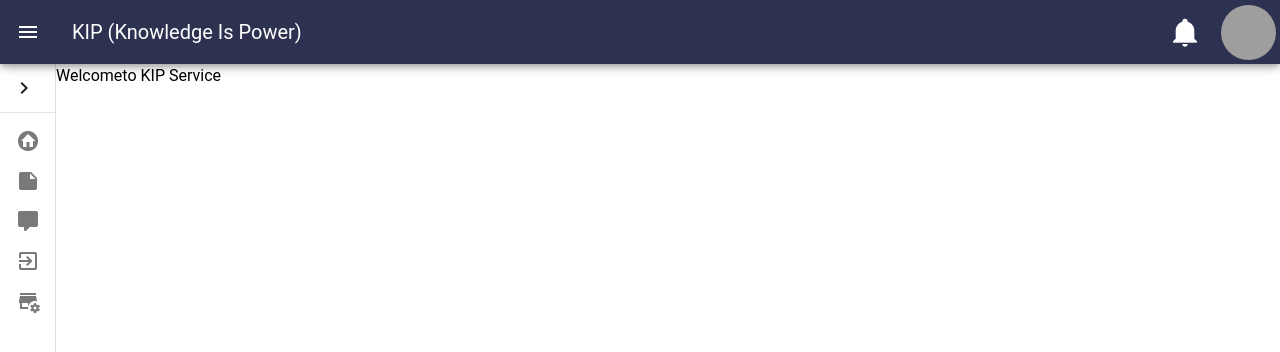
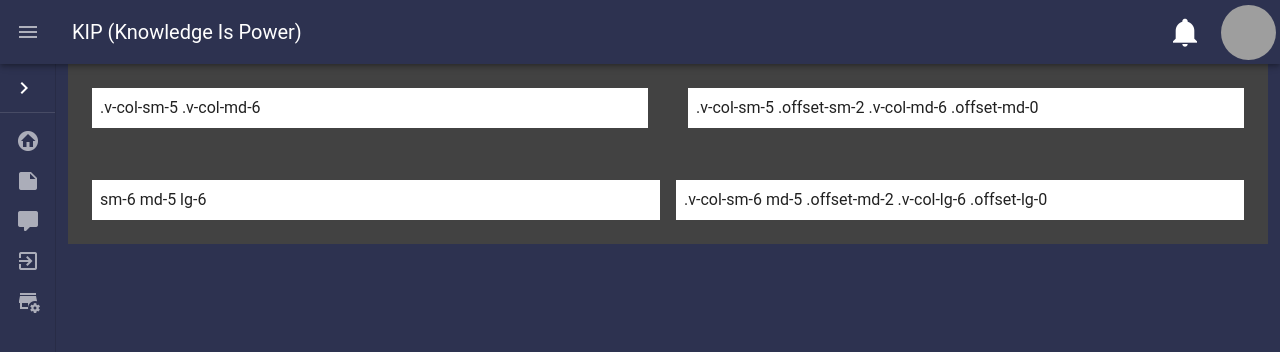
Before and after one commit to beyond-sw-camp/be03-fin-5TEAM-KIP, a Nuxt app in the folder kip-fe/: page / in a window 1280 px wide. Shown: the top 352 px of the page. Built offline with nearby package versions, Linux system fonts and the light colour scheme; grey boxes are pictures that could not be loaded.

Commit message:
[Front] 기본적인 배경색 설정

```diff
--- a/kip-fe/app.vue
+++ b/kip-fe/app.vue
@@ -20,3 +20,9 @@ a {
   text-decoration: none;
 }
 </style>
+
+<!-- v-container 프론트 반응형 1 단위 -->
+<!-- xl 1920(160px) => 1800(150px) -->
+<!-- lg 1280(106px) => 1200(100px) -->
+<!-- md  960( 80px) =>  900( 75px) -->
+<!-- sm  600( 50px) =>  959( 80px) -->
--- /dev/null
+++ b/kip-fe/assets/css/color.css
@@ -0,0 +1,7 @@
+:root{
+    --primary-color: #2D3250;
+    --secondary-color: #7077A1;
+    --botton-color: #0085DB;
+    --sheet-color: #eeeeee;
+    --text-color: #000000;
+}
--- a/kip-fe/layouts/default.vue
+++ b/kip-fe/layouts/default.vue
@@ -16,20 +16,15 @@ const handleRailClick = () => {
 </script>
 
 <template>
-  <v-layout class="rounded rounded-md">
+  <v-layout>
 
     <!--  상단메뉴  -->
-    <v-app-bar
-        location="top"
-        density="default"
-        :color="KipColor().kipMainColor"
-        :elevation="5"
-    >
+    <v-app-bar :color="KipColor().kipMainColor">
 
       <template #prepend>
         <!-- 햄버거 버튼 -->
         <v-app-bar-nav-icon
-            variant="text"
+            variant="plain"
             @click.stop="$event => drawer = !drawer"
         />
       </template>
@@ -100,6 +95,7 @@ const handleRailClick = () => {
 
     <!--  좌측메뉴  -->
     <v-navigation-drawer
+        :color="KipColor().kipMainColor"
         v-model="drawer"
         :rail="rail"
         permanent>
@@ -113,3 +109,21 @@ const handleRailClick = () => {
 
   </v-layout>
 </template>
+
+<style>
+/* 공통컬러 불러오기 */
+@import '../assets/css/color.css';
+
+.v-main{
+  background-color: var(--primary-color);
+  height: 100vh;
+}
+.v-sheet {
+  border-radius: 20px;
+}
+.v-navigation-drawer__content {
+  color: white;
+}
+
+
+</style>
--- a/kip-fe/pages/index.vue
+++ b/kip-fe/pages/index.vue
@@ -1,11 +1,53 @@
-<script setup lang="ts">
-
-</script>
-
 <template>
-<div> Welcometo KIP Service </div>
+  <v-container class="bg-surface-variant">
+    <v-row
+        class="mb-6"
+    >
+      <v-col
+          md="6"
+          sm="5"
+      >
+        <v-sheet class="pa-2 ma-2">
+          .v-col-sm-5 .v-col-md-6
+        </v-sheet>
+      </v-col>
+      <v-col
+          md="6"
+          offset-md="0"
+          offset-sm="2"
+          sm="5"
+      >
+        <v-sheet class="pa-2 ma-2">
+          .v-col-sm-5 .offset-sm-2 .v-col-md-6 .offset-md-0
+        </v-sheet>
+      </v-col>
+    </v-row>
+    <v-row no-gutters>
+      <v-col
+          lg="6"
+          md="5"
+          sm="6"
+      >
+        <v-sheet class="pa-2 ma-2">
+          sm-6 md-5 lg-6
+        </v-sheet>
+      </v-col>
+      <v-col
+          lg="6"
+          md="5"
+          offset-lg="0"
+          offset-md="2"
+          sm="6"
+      >
+        <v-sheet class="pa-2 ma-2">
+          .v-col-sm-6 md-5 .offset-md-2 .v-col-lg-6 .offset-lg-0
+        </v-sheet>
+      </v-col>
+    </v-row>
+  </v-container>
 </template>
 
-<style scoped>
-
-</style>
+<!-- xl 1920(160px) => 1800(150px) -->
+<!-- lg 1280(106px) => 1200(100px) -->
+<!-- md  960( 80px) =>  900( 75px) -->
+<!-- sm  600( 50px) =>  959( 80px) -->
--- a/kip-fe/pages/pinia.vue
+++ b/kip-fe/pages/pinia.vue
@@ -12,9 +12,10 @@ const addItems = (product) => {
 </script>
 
 <template>
+  <v-container class="ma-auto pa-0">
     <v-sheet
-      class="d-flex pa-10"
-      :color="KipColor().kipMainColor"
+        class="d-flex pa-10 mt-5"
+        :color="KipColor().kipSheetColor"
     >
       <v-row>
         <v-col
@@ -60,4 +61,8 @@ const addItems = (product) => {
         </v-col>
       </v-row>
     </v-sheet>
+  </v-container>
 </template>
+<style>
+
+</style>
--- a/kip-fe/stores/KipColor.js
+++ b/kip-fe/stores/KipColor.js
@@ -3,5 +3,7 @@ import { defineStore } from 'pinia';
 export default defineStore("KipColors",{
     state: () => ({
         kipMainColor: '#2D3250',
+        kipSubColor: '#7077A1',
+        kipSheetColor: '#eeeeee',
     }),
 });
```
Lines whose indentation alone changed are shown as unchanged.
